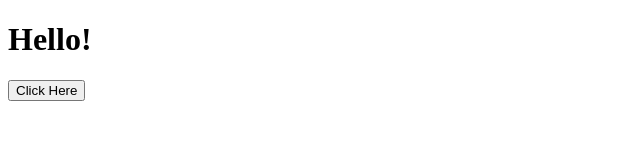
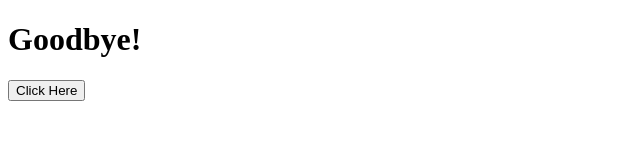
Before and after one commit to dibeligor/js_practice, a plain HTML site: page hello.html in a window 1280 px wide. Both pictures are taken after a click on the button "Click Here". Shown: the whole page, without its empty margins (0-640 px from the left). Drawn offline with Linux system fonts and the light colour scheme.

Commit message:
Update hello with innerHTML

```diff
--- a/hello.html
+++ b/hello.html
@@ -4,7 +4,7 @@
     <title>Hello</title>
     <script>
         function hello() {
-            alert('Hello, world')
+            document.querySelector('h1').innerHTML = 'Goodbye!'
         }
 
     </script>
```
